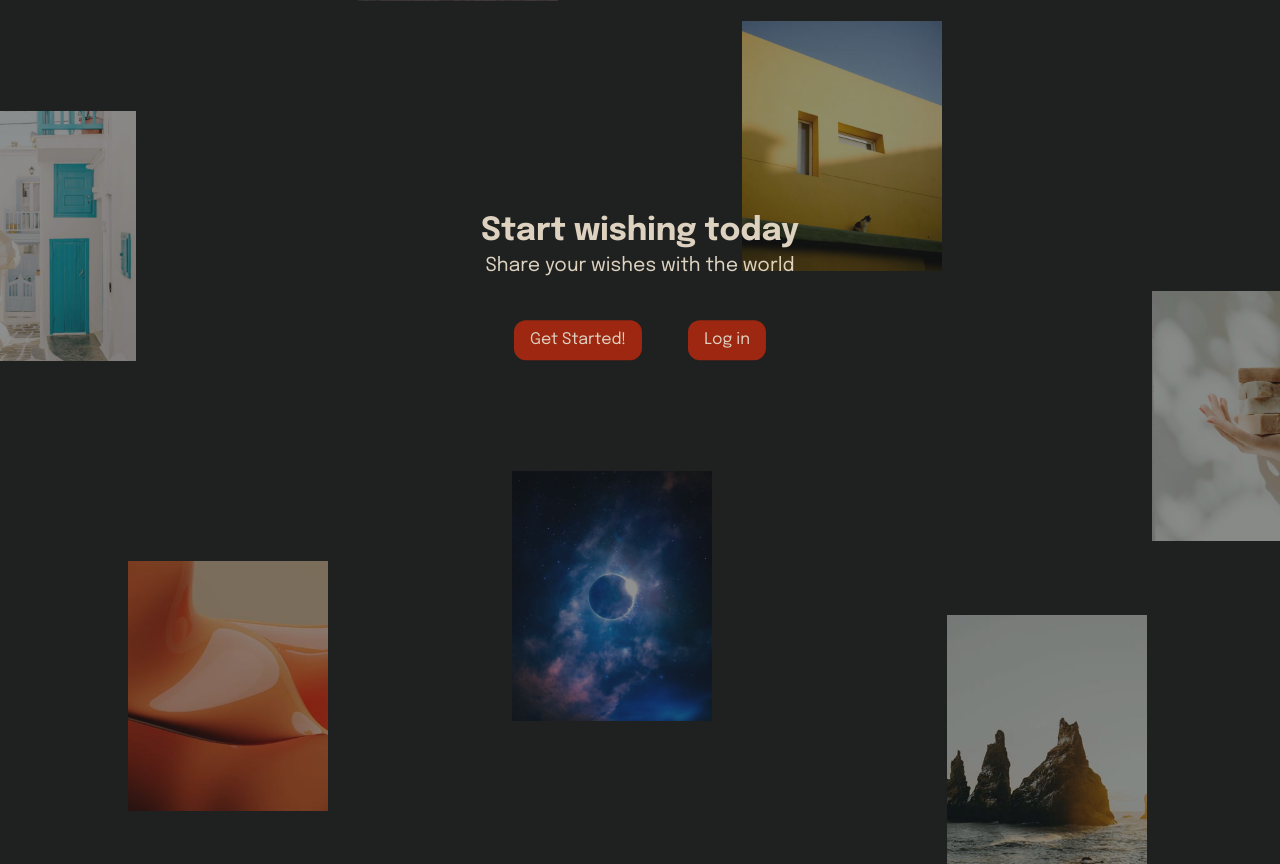
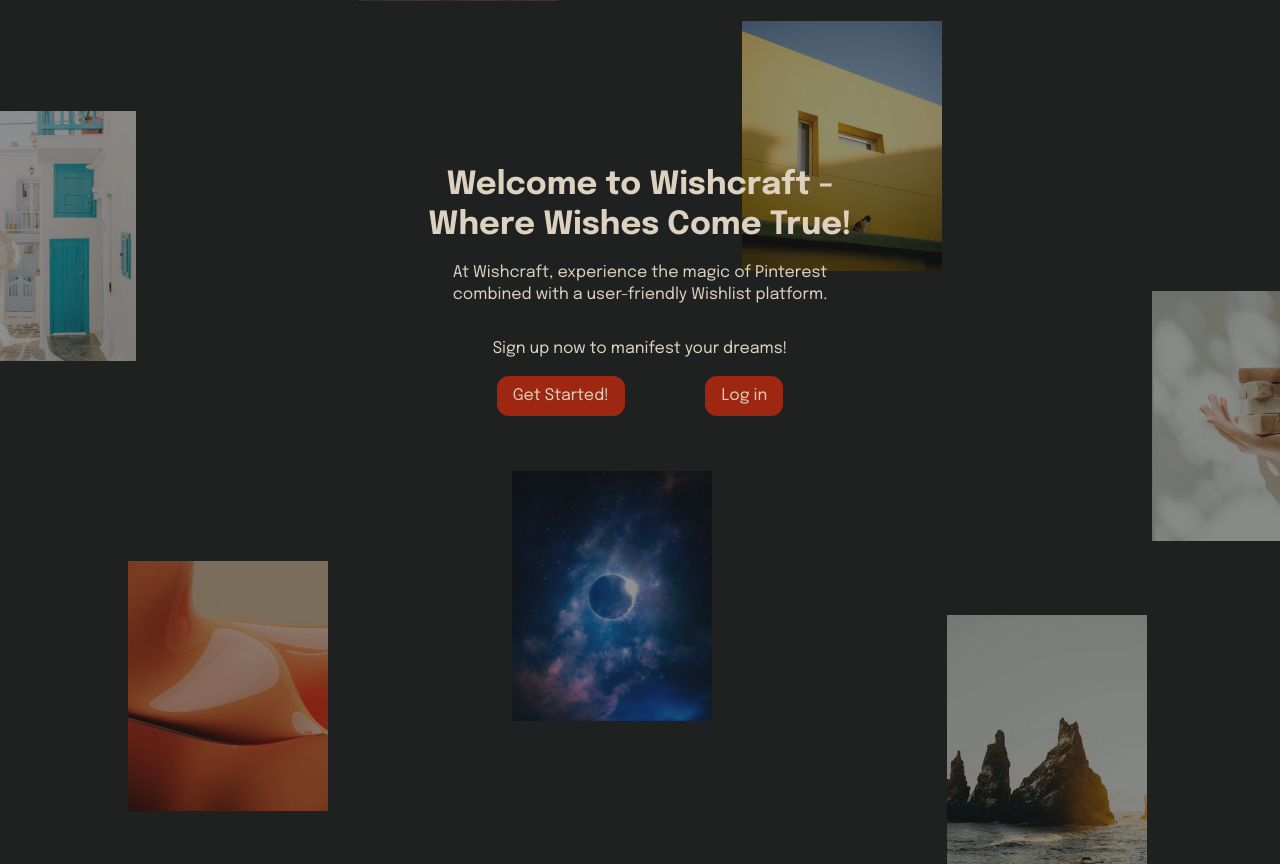
Before and after one commit to 582-41W-VA/WishCraft, a Django app: page /app/landing/ in a window 1280 px wide. Shown: the part 609-1473 px from the top of the page. Run offline with Django 5.2, Linux system fonts and the light colour scheme; some libraries are stand-ins or nearby versions; some web fonts are replaced.

Commit message:
Update landing page content and styles

```diff
--- a/app/templates/app/index.html
+++ b/app/templates/app/index.html
@@ -11,8 +11,10 @@
 {% block content %}
 
 <section class="hero">
-    <h1>Start wishing today</h1>
-    <p>Share your wishes with the world</p>
+    <h1>Welcome to Wishcraft - Where Wishes Come True!</h1>
+    <p>At Wishcraft, experience the magic of Pinterest combined with a user-friendly Wishlist platform. </p>
+    <p>Sign up now to manifest
+        your dreams!</p>
     <div class="first_cta">
         <a href="{% url 'register' %}">Get Started!</a>
         <a href="{% url 'login' %}">Log in</a>
@@ -24,10 +26,13 @@
 </section>
 
 <section class="second_cta">
-    <div class="logo">
-        <img id="logo_XL" src="{% static 'images/logo_XL.png' %}" alt="Logo">
-    </div>
-    <h3>Come and create a world of wishes</h3>
+    <h4>Create, Share, Connect</h4>
+    <p>
+        Wishcraft is not just a Wishlist website; it's a community of dreamers and wish-makers. <br> Sign up today to start
+        curating
+        your perfect lists and get inspired by others' creations.</p>
+    <h3>Ready to bring your Wishlist vision to life?</h3>
+
     <a href="{% url 'register' %}">Register now!</a>
     <a href="{% url 'login' %}">Log in</a>
 </section>
@@ -94,7 +99,8 @@
 
 <script src="{% static 'js/scroll_items.js' %}"></script>
 
-<script type="module" src="{% static 'js/app.js' %}" data-register-url="{% url 'register' %}" id="app-script-tag"></script>
+<script type="module" src="{% static 'js/app.js' %}" data-register-url="{% url 'register' %}"
+    id="app-script-tag"></script>
 
 
 {% endblock %}
--- a/static/css/landing.css
+++ b/static/css/landing.css
@@ -11,10 +11,8 @@ body {
 }
 
 h1 {
-  width: 300px;
-  font-size: var(--fs-h3);
+  font-size: var(--fs-h4);
   line-height: var(--lh-2);
-  margin: 0 auto;
 }
 
 h3 {
@@ -23,9 +21,9 @@ h3 {
 }
 
 p {
-  font-size: 1.2rem;
-  text-align: center;
-  margin-bottom: var(--margin_large);
+  font-size: clamp (var(--min-text-font-size), var(--preferred-text-font-size), var(--max-text-font-size));
+  margin: var(--margin_medium) auto;
+  line-height: var(--lh-3);
 }
 
 header {
@@ -45,17 +43,22 @@ main {
 
 /* hero section */
 .hero {
+  width: 24em;
+  text-align: center;
+  padding: var(--padding_medium);
   position: absolute;
   top: 50%;
   left: 50%;
   transform: translate(-50%, -50%);
   z-index: 2;
+  display: flex;
+  flex-direction: column;
 }
 
 .hero a {
   display: block;
   width: fit-content;
-  margin: 0 auto;
+  /* margin: 0 auto; */
   padding: var(--padding_small) var(--padding_medium);
   color: var(--title_color_dark);
   background: var(--button_color_light);
@@ -70,8 +73,7 @@ main {
 .first_cta {
   display: flex;
   align-items: center;
-  justify-content: space-around;
-  padding: 10px;
+  justify-content: space-evenly;
 }
 
 /* hero images in background */
@@ -174,9 +176,8 @@ img {
   gap: var(--gap_large);
   padding: var(--padding_small);
 
-  position: relative;
-  background: var(--secondary_color);
-  color: var(--title_color_light);
+  background: url(../images/noise_gradient_3.jpeg) center/cover no-repeat;
+  color: var(--title_color_dark);
 }
 
 .second_cta h3 {
@@ -190,31 +191,26 @@ img {
   width: fit-content;
   margin: 0 auto;
   padding: var(--padding_small) var(--padding_medium);
-  color: var(--title_color_light);
+  color: var(--title_color_dark);
   background: var(--button_color_dark);
   border-radius: 10px;
   transition: all 0.3s ease;
 }
 
-.second_cta h3, .second_cta a {
+.second_cta h3,
+.second_cta a {
   position: relative;
   z-index: 10;
 }
 
-#logo_XL {
-  position: absolute;
-  top: 50%;
-  left: 50%;
-  transform: translate(-50%, -50%);
-  z-index: 1;
-  opacity: 0.5;
-  height: 800px;
-  width: auto;
-}
 
 /* media queries */
 
 @media screen and (min-width: 1024px) {
+
+  .hero {
+    width: 30em;
+  }
 
   h1 {
     width: 100%;
--- a/static/css/style.css
+++ b/static/css/style.css
@@ -144,7 +144,6 @@ a {
   /* 14px / 16px = 0.875em */
 
   /* line height */
-  --lh-base: 1.5;
   --lh-1: 1.125;
   --lh-2: 1.25;
   --lh-3: 1.375;
```
Also changed, not shown: static/images/noise_gradient_3.jpeg (added), static/js/script.js (line endings or trailing spaces).
